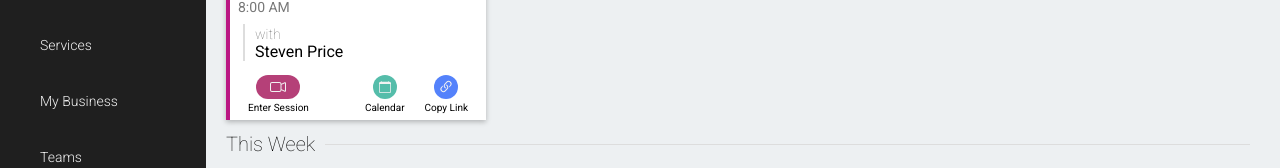
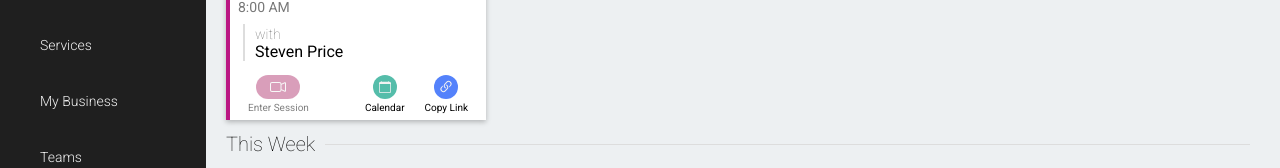
Before and after one commit to ryanhartwig/bookeasy, a Next.js app in the folder next/: page /dashboard in a window 1280 px wide. Shown: the part 210-378 px from the top of the page. Built offline with nearby package versions, Linux system fonts and the light colour scheme.

Commit message:
Only enable enter session button when within time frame (<1hr before start and duration*mins after)

```diff
--- a/next/src/app/dashboard/appointments.tsx
+++ b/next/src/app/dashboard/appointments.tsx
@@ -22,6 +22,7 @@ export const Appointments: React.FC<AppointmentsProps> = ({appointments}) => {
       {appointments.map(app => {
         const service = sample_services.find(s => app.service_id === s.id);
         if (!service) return <></>
+        const canEnterSession = Date.now() < app.start_date + (1000 * 60 * service.duration) && Date.now() > app.start_date - (1000 * 60 * 60);
 
         return (
         <Card key={app.id}>
@@ -42,7 +43,7 @@ export const Appointments: React.FC<AppointmentsProps> = ({appointments}) => {
             <div className={styles.actions}>
               {/* Left Actions */}
               <div>
-                <div className={styles.action}>
+                <div className={styles.action} style={{opacity: canEnterSession ? 1 : 0.5, pointerEvents: canEnterSession ? 'auto' : 'none'}}>
                   <div style={{backgroundColor: '#B54078', width: 44}}>
                     <BsCameraVideo className={styles.action_icon} />
                   </div>
```
